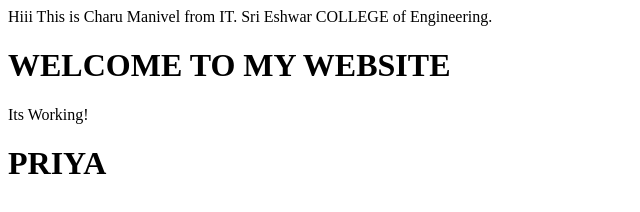
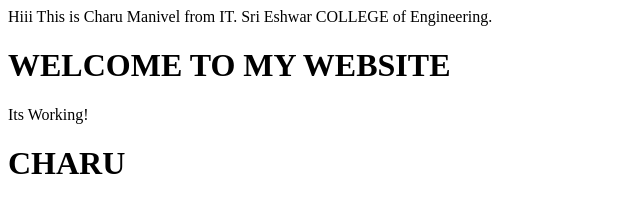
Before and after one commit to Charumathisece/myproject_july, a plain HTML site: page index.html in a window 1280 px wide. Shown: the full height of the page, 0-640 px from the left. Drawn offline with Linux system fonts and the light colour scheme.

Commit message:
Update index.html

```diff
--- a/index.html
+++ b/index.html
@@ -5,6 +5,6 @@ Hiii
 <body>
 This is Charu Manivel from IT. Sri Eshwar COLLEGE of Engineering.
   <h1> WELCOME TO MY WEBSITE </h1>
-   Its Working!  <h1> PRIYA </h1>
+   Its Working!  <h1> CHARU </h1>
 </body>
 </html>
```
